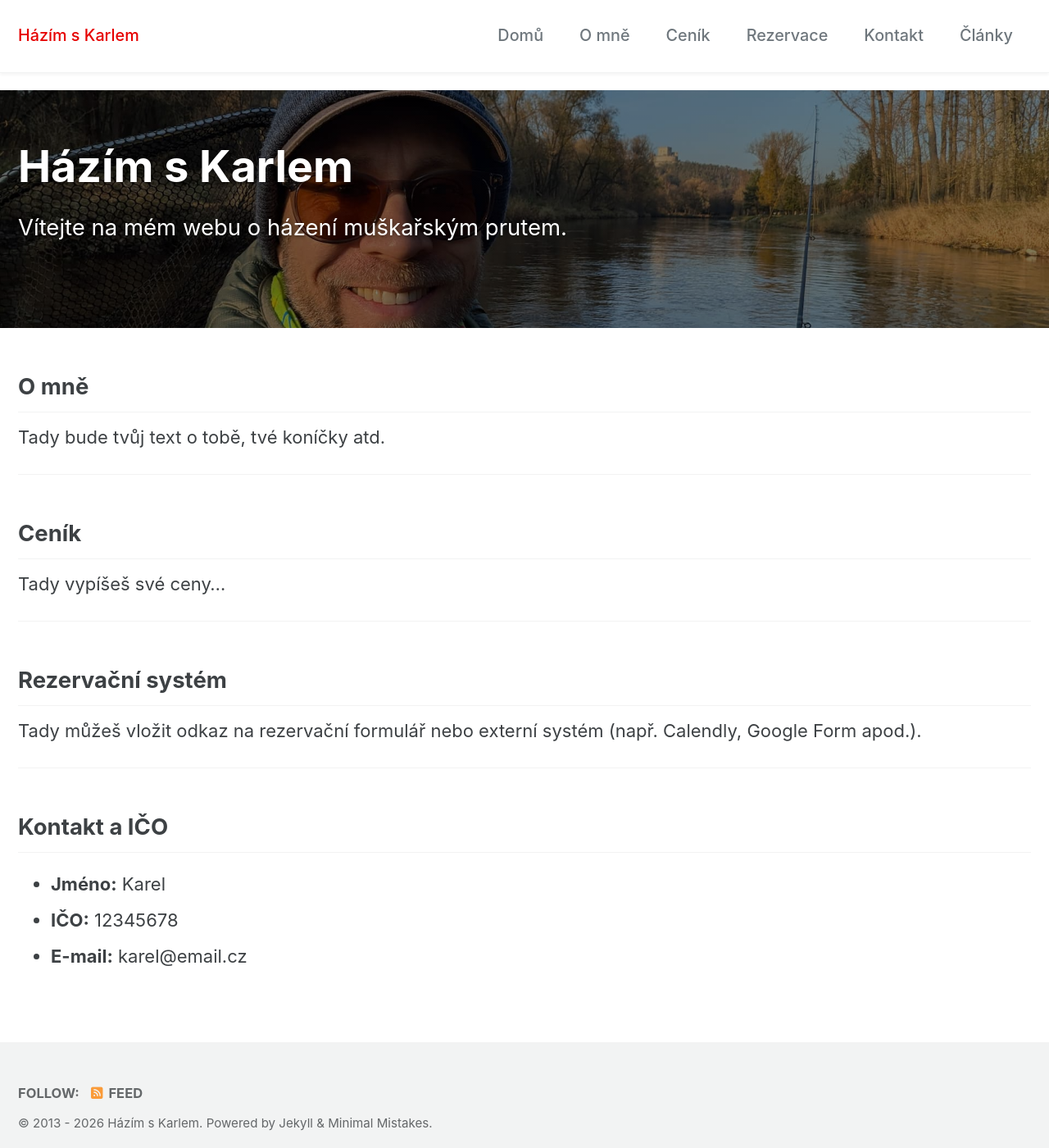
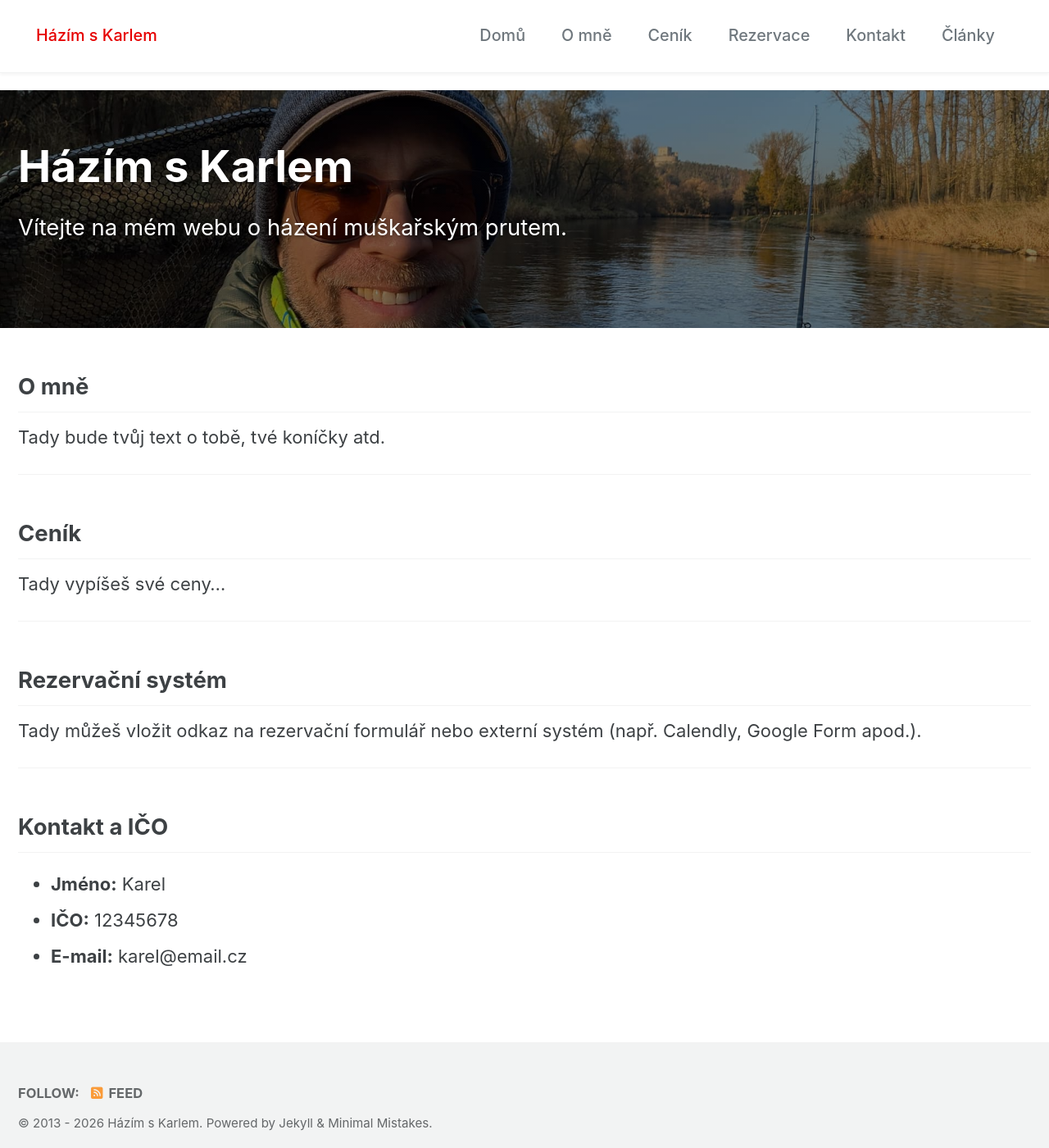
Before and after one commit to hazimskarlem/hazimskarlem.github.io, a Jekyll site: the page built from index.md, in a window 1280 px wide and 1400 px high. Shown: the whole window at 82% size. Built offline with Jekyll 4.4.1, drawn with Linux system fonts in a browser that asks for light colours; cached includes are drawn as plain includes.

Commit message:
Update main.scss

```diff
--- a/assets/css/main.scss
+++ b/assets/css/main.scss
@@ -7,6 +7,11 @@ search: false
 
 @import "minimal-mistakes/skins/{{ site.minimal_mistakes_skin | default: 'default' }}"; // skin
 @import "minimal-mistakes"; // main partials
+
+/* Plynulé scrollování pro kotvy (styl Prologue) */
+html {
+  scroll-behavior: smooth !important;
+}
 
 /* ==========================================================
    1. NÁZEV WEBU (Vlevo nahoře)
@@ -79,6 +84,14 @@ search: false
   box-shadow: 0 2px 4px rgba(0,0,0,0.05);
 }
 
+/* Sjednocení vnitřního boxu menu, aby se při přechodu mezi stránkami neposkakovalo */
+.masthead__inner-wrap {
+  max-width: 100% !important;
+  padding-left: 2em !important;
+  padding-right: 2em !important;
+  margin: 0 auto !important;
+}
+
 /* Odsazení obsahu na hlavní stránce i podstránkách, aby fixní lišta nepřekrývala nadpisy */
 .initial-content {
   padding-top: 5em !important;
```
